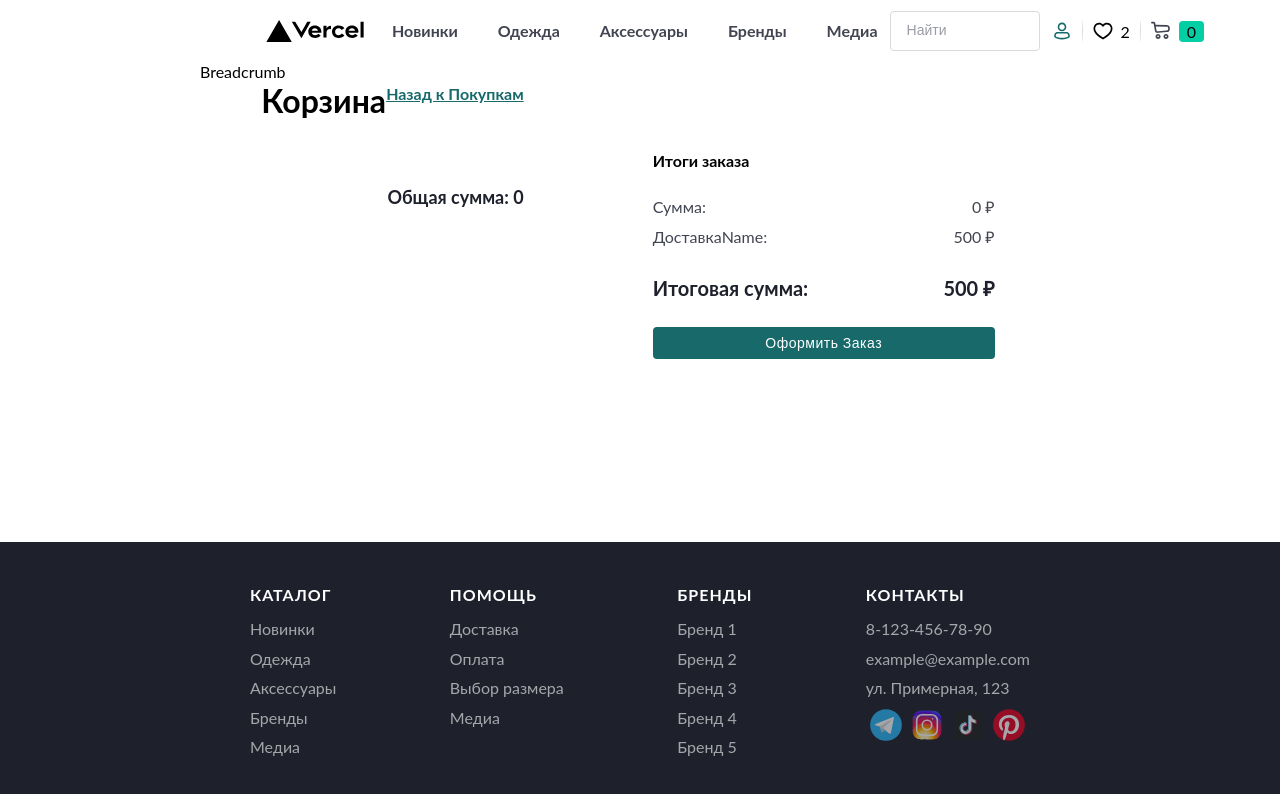
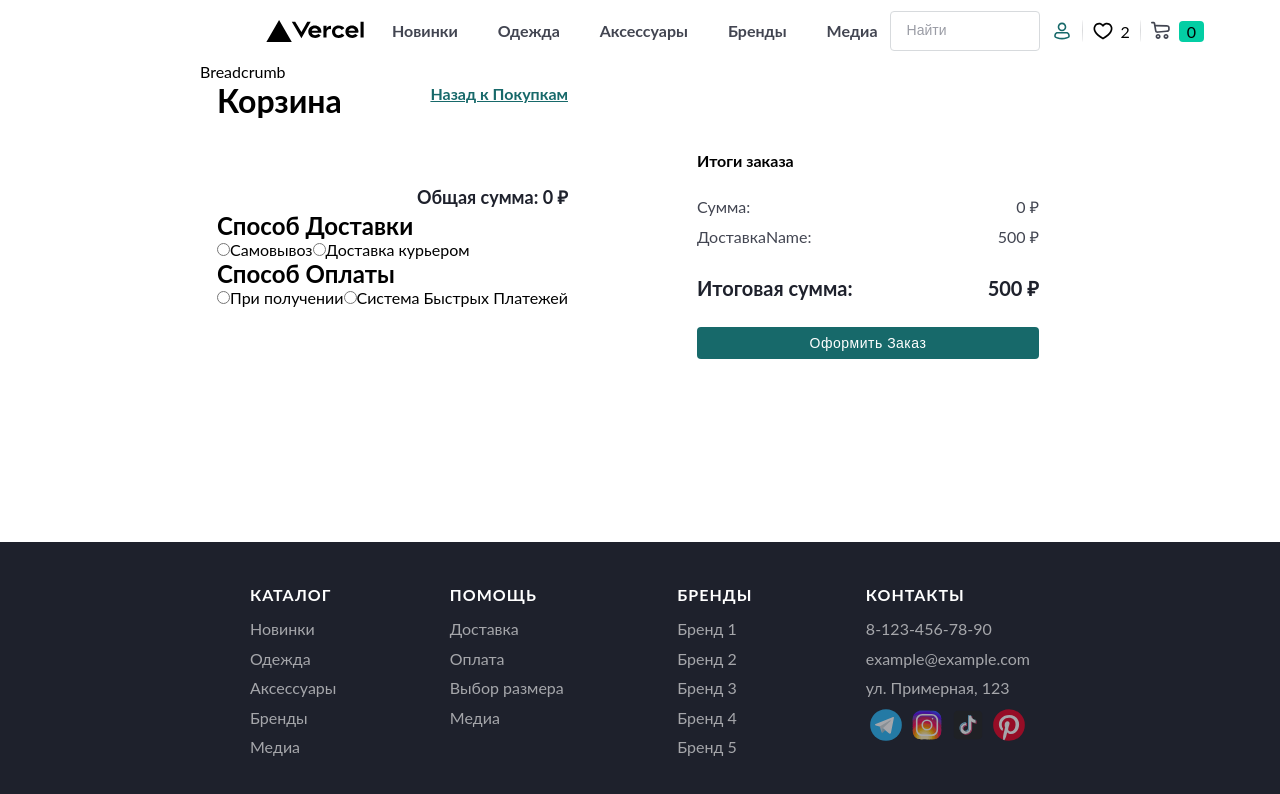
Before and after one commit to finikQ/SDA-Store, a Next.js app: page /cart in a window 1280 px wide. Shown: the top 794 px of the page. Built offline with nearby package versions, Linux system fonts and the light colour scheme.

Commit message:
feat(cart) Доставка И Оплата макет

```diff
--- a/src/components/cart/Cart.tsx
+++ b/src/components/cart/Cart.tsx
@@ -1,6 +1,6 @@
 "use client";
 
-import React from "react";
+import React, { useState } from "react";
 import { useSelector } from "react-redux";
 import { RootState } from "@/redux/store";
 import { CartItem } from "./CartItem";
@@ -11,10 +11,55 @@ export const Cart = () => {
   const { products, totalPrice } = useSelector(
     (state: RootState) => state.cartSlice.value
   );
+
+  /* Доставка */
+  const [deliveryOption, setDeliveryOption] = useState("");
+  const handleDeliveryOptionChange = (
+    event: React.ChangeEvent<HTMLInputElement>
+  ) => {
+    setDeliveryOption(event.target.value);
+  };
+
+  /* Оплата */
+  const [paymentOption, setPaymentOption] = useState("");
+  const handlePaymentOptionChange = (
+    event: React.ChangeEvent<HTMLInputElement>
+  ) => {
+    setPaymentOption(event.target.value);
+  };
+
+  const [name, setName] = useState("");
+  const handleNameChange = (event: React.ChangeEvent<HTMLInputElement>) => {
+    setName(event.target.value);
+  };
+
+  const [surname, setSurname] = useState("");
+  const handleSurnameChange = (event: React.ChangeEvent<HTMLInputElement>) => {
+    setSurname(event.target.value);
+  };
+
+  const [phone, setPhone] = useState("");
+  const handlePhoneChange = (event: React.ChangeEvent<HTMLInputElement>) => {
+    setPhone(event.target.value);
+  };
+
+  const [additionalInfo, setAdditionalInfo] = useState("");
+  const handleadditionalInfoChange = (
+    event: React.ChangeEvent<HTMLInputElement>
+  ) => {
+    setAdditionalInfo(event.target.value);
+  };
+
+  const [adrress, setAdrress] = useState("");
+  const handleAdrressChange = (event: React.ChangeEvent<HTMLInputElement>) => {
+    setAdrress(event.target.value);
+  };
+
   return (
     <div>
       <div>Breadcrumb</div>
       <div className={styles.container}>
+        <div>
           <div className={styles.checkout}>
             <div className={styles.title}>
               <h1>Корзина</h1>
@@ -28,8 +73,128 @@ export const Cart = () => {
                 <CartItem key={product.id} product={product} />
               ))}
             </div>
-          <div>Общая сумма: {totalPrice}</div>
+            <div>Общая сумма: {totalPrice} ₽</div>
           </div>
+
+          {/* СПОСОБ ДОСТАВКИ */}
+          <div>
+            <h2>Способ Доставки</h2>
+            <div>
+              <label>
+                <input
+                  type="radio"
+                  value="pickup"
+                  checked={deliveryOption === "pickup"}
+                  onChange={handleDeliveryOptionChange}
+                />
+                Самовывоз
+              </label>
+              <label>
+                <input
+                  type="radio"
+                  value="courier"
+                  checked={deliveryOption === "courier"}
+                  onChange={handleDeliveryOptionChange}
+                />
+                Доставка курьером
+              </label>
+            </div>
+
+            {deliveryOption === "pickup" && (
+              <div>
+                <input
+                  type="text"
+                  placeholder="Имя"
+                  value={name}
+                  onChange={handleNameChange}
+                />
+                <input
+                  type="text"
+                  placeholder="Фамилия"
+                  value={surname}
+                  onChange={handleSurnameChange}
+                />
+                <input
+                  type="text"
+                  placeholder="Номер телефона"
+                  value={phone}
+                  onChange={handlePhoneChange}
+                />
+                <input
+                  type="text"
+                  placeholder="Комментарий"
+                  value={additionalInfo}
+                  onChange={handleadditionalInfoChange}
+                />
+              </div>
+            )}
+
+            {deliveryOption === "courier" && (
+              <div>
+                <input
+                  type="text"
+                  placeholder="Имя"
+                  value={name}
+                  onChange={handleNameChange}
+                />
+                <input
+                  type="text"
+                  placeholder="Фамилия"
+                  value={surname}
+                  onChange={handleSurnameChange}
+                />
+                <input
+                  type="text"
+                  placeholder="Номер телефона"
+                  value={phone}
+                  onChange={handlePhoneChange}
+                />
+                <input
+                  type="text"
+                  placeholder="Адрес"
+                  value={adrress}
+                  onChange={handleAdrressChange}
+                />
+                <input type="date" placeholder="Дата доставки" />
+                <input
+                  type="text"
+                  placeholder="Комментарий"
+                  value={additionalInfo}
+                  onChange={handleadditionalInfoChange}
+                />
+              </div>
+            )}
+          </div>
+
+          {/* ОПЛАТА */}
+          <div>
+            <h2>Способ Оплаты</h2>
+            <div>
+              <label>
+                <input
+                  type="radio"
+                  value="cash"
+                  checked={paymentOption === "cash"}
+                  onChange={handlePaymentOptionChange}
+                />
+                При получении
+              </label>
+              <label>
+                <input
+                  type="radio"
+                  value="sbp"
+                  checked={paymentOption === "sbp"}
+                  onChange={handlePaymentOptionChange}
+                />
+                Система Быстрых Платежей
+              </label>
+            </div>
+            {paymentOption === "cash" && <div></div>}
+
+            {paymentOption === "sbp" && <div></div>}
+          </div>
+        </div>
+
         <div className={styles.total}>
           <h4>Итоги заказа</h4>
 
```
Lines whose indentation alone changed are shown as unchanged.
